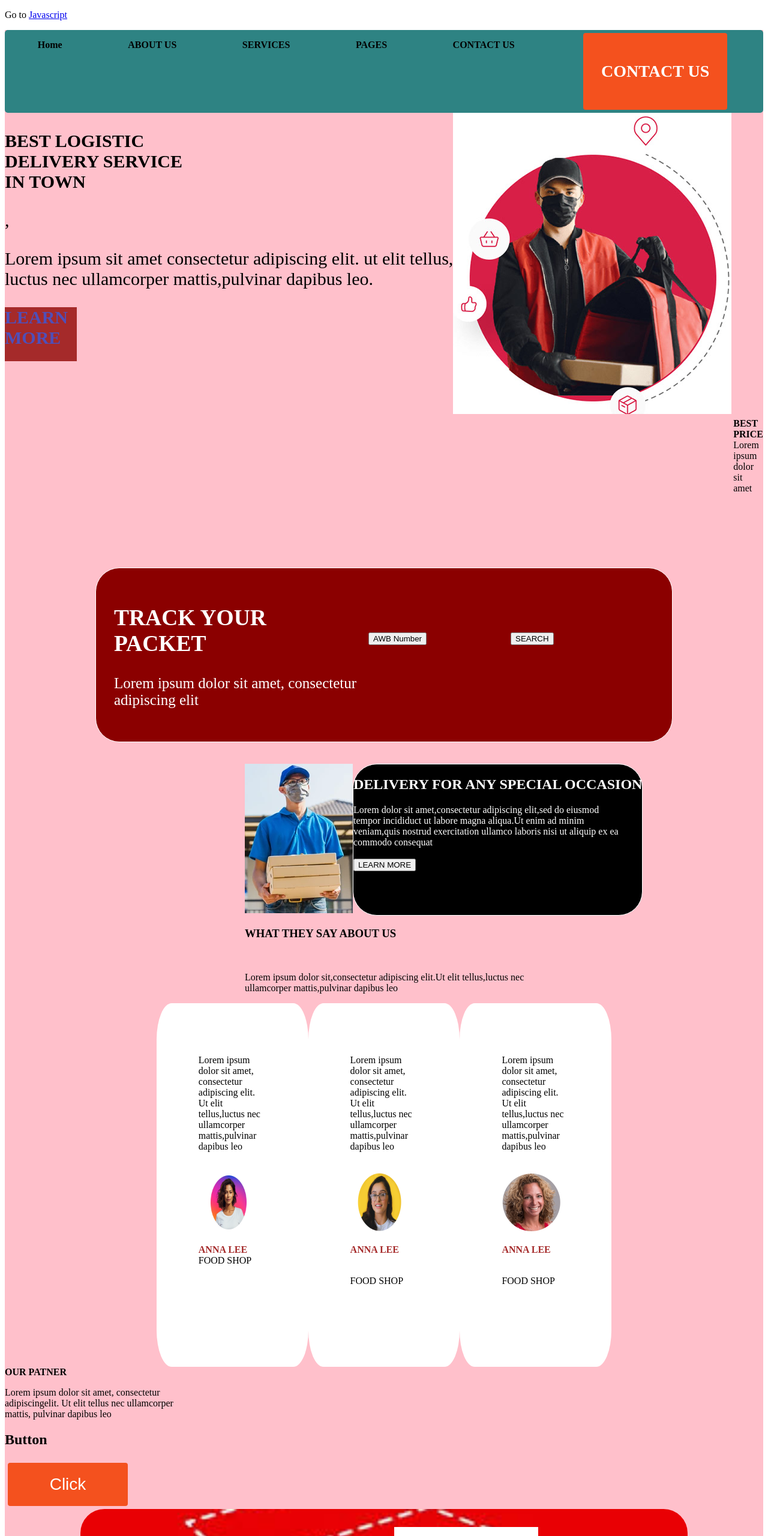
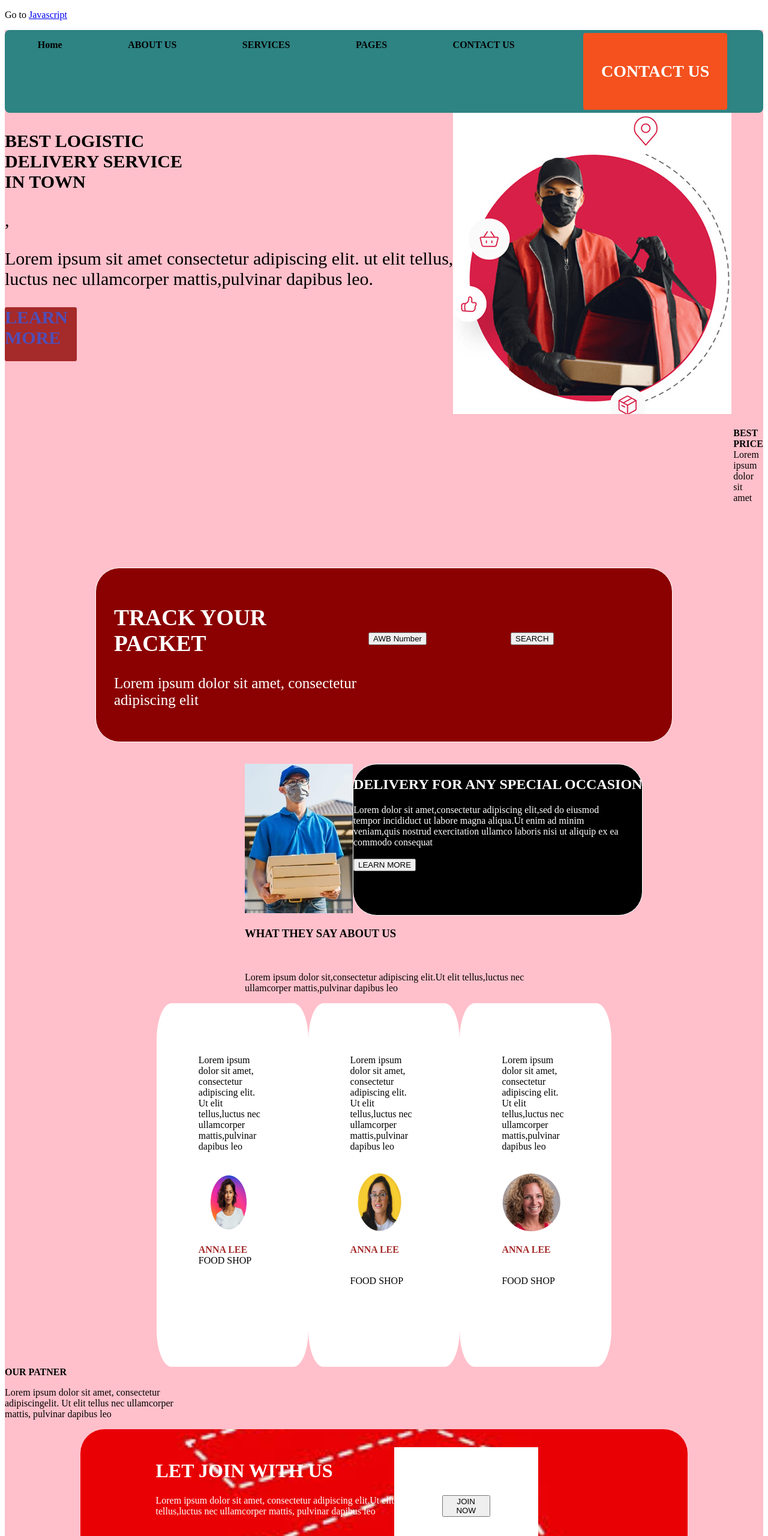
Before and after one commit to Wato-Adano/assignment-web, a plain HTML site: page index.html in a window 1280 px wide. Shown: the top 2560 px of the page at 60% size. Drawn offline with Linux system fonts and the light colour scheme.

Commit message:
add files

```diff
--- a/index.html
+++ b/index.html
@@ -23,6 +23,7 @@
 <div class="words">
 <p><b>BEST LOGISTIC<br>DELIVERY SERVICE<br>IN TOWN</b></p>,
 <p>Lorem ipsum sit amet consectetur adipiscing elit. ut elit tellus,<br>luctus nec ullamcorper mattis,pulvinar dapibus leo.</p>
+
 <div class="learn">
 <p><b class="more">LEARN MORE</b></p>
 </div>
@@ -46,7 +47,7 @@
 
   <marquee><img src="images/be.png" width="200px"></marquee>
 
-    <mar<p><b>BEST PRICE</b><br>Lorem ipsum dolor sit amet</p>
+    <p><b>BEST PRICE</b><br>Lorem ipsum dolor sit amet</p>
 
     </div>
 
@@ -140,16 +141,9 @@
 <p>Lorem ipsum dolor sit amet, consectetur<br>
     adipiscingelit. Ut elit tellus nec ullamcorper<br>
     mattis, pulvinar dapibus leo</p>
-</style>
-</head>
-<body>
 
-<h2> Button</h2>
 
-<button class="button"><span>Click </span></button>
 
-</body>
-</html>
 
 <diV class="hero-image">
     <div class="hero-text">
--- a/style.css
+++ b/style.css
@@ -1,20 +1,22 @@
 .narvabar{
     display: flex;
     justify-content:space-around;
-    border-radius: 5px;
+    border-radius: 8px;
     background-color: rgb(46, 131, 131);
     color: black;
 }
 .button{
     background-color: aliceblue;
-    color: rgb(255, 0, 0);
+    color:maroon;
     border: solid;
+    width: 2px;
 }
 .learn{
     background-color: brown;
     color: white;
     width: 120px;
     height: 90px;
+    border-radius: 3px;
 }
 .text{
     display: flex;
@@ -134,6 +136,7 @@ gap: 30px;
     border-radius: 40px;
     display: flex;
     color: white;
+    background-color:maroon;
 
  }
  .hero-text{
```
Also changed, not shown: script.html (+1 -1 lines).
